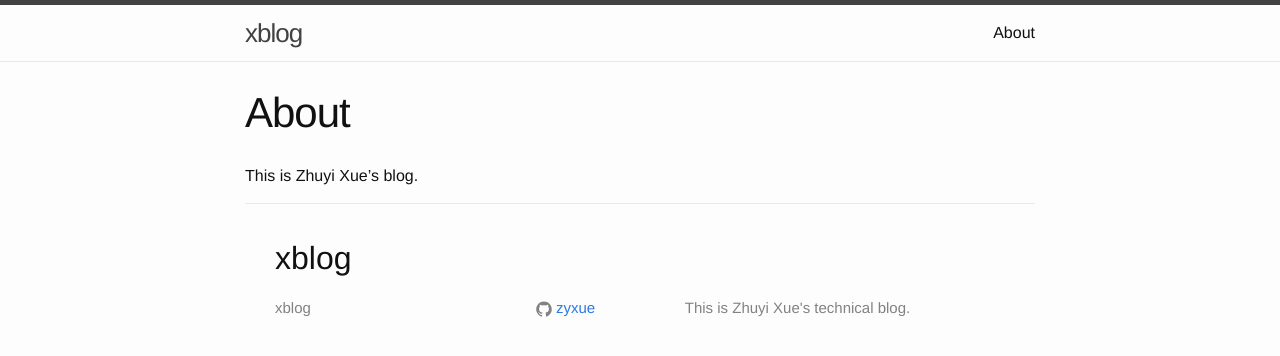
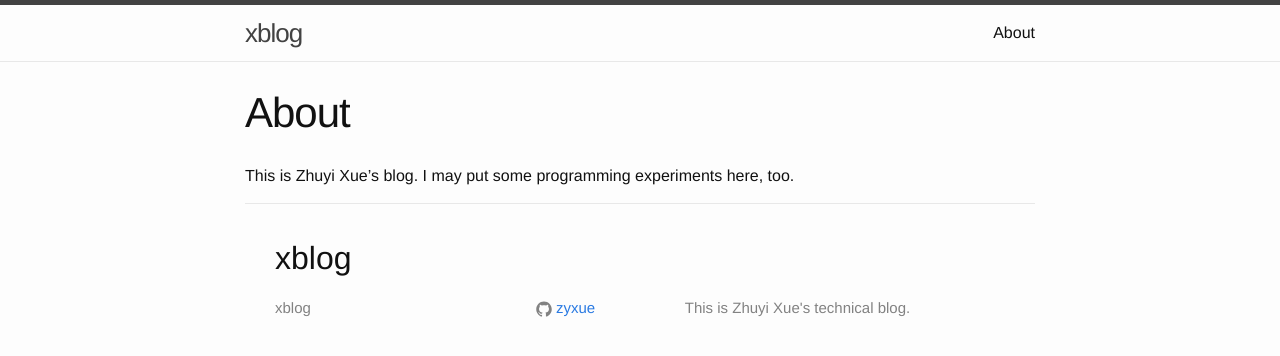
Before and after one commit to zyxue/zyxue.github.io, a Jekyll site: the page built from about.md, in a window 1280 px wide. Shown: the top 356 px of the page. Built offline with Jekyll 4.4.1, drawn with Linux system fonts in a browser that asks for light colours.

Commit message:
updated about.md

```diff
--- a/about.md
+++ b/about.md
@@ -4,6 +4,6 @@ title: About
 permalink: /about/
 ---
 
-This is Zhuyi Xue's blog.
+This is Zhuyi Xue's blog. I may put some programming experiments here, too.
 
 {% include footer.html %}
```
